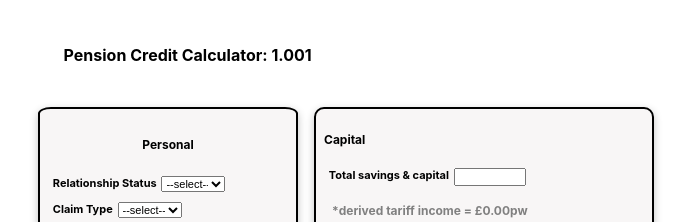
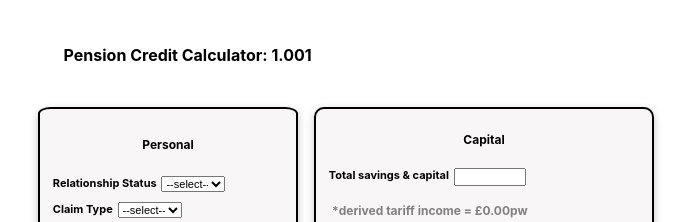
Before and after one commit to dnlstronge/pccalc, a React (Create React App) app: page / in a window 1280 px wide. Shown: the top 222 px of the page, without its empty margins (170-867 px from the left). Built offline with nearby package versions, Linux system fonts and the light colour scheme.

Commit message:
[x] - more css changes

```diff
--- a/src/Components/Capital/Capital.js
+++ b/src/Components/Capital/Capital.js
@@ -50,7 +50,7 @@ const Capital = ({ updateAction }) => {
     return (
         <Fragment>
             <div className={classes.container}>
-                <h4>Capital</h4>
+                <h4 className={classes.heading}>Capital</h4>
                 <label className={classes.label}>Total savings & capital
                     <input className={classes.input} onChange={handleCapital} type="number"/>
                 </label>
```
